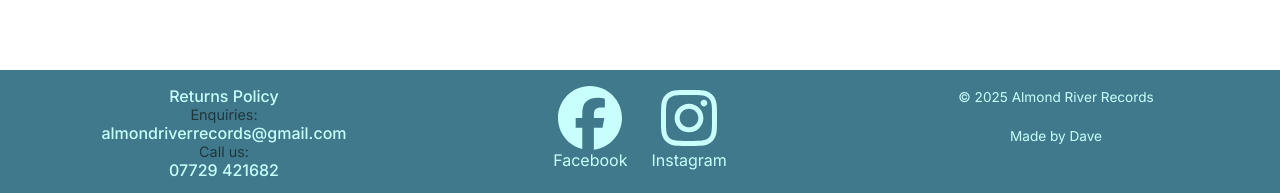
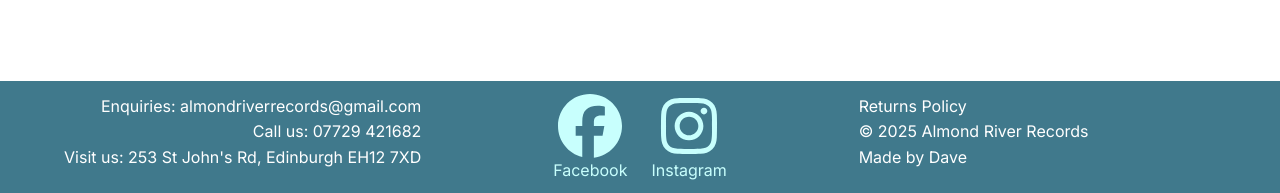
Before and after one commit to dvhzldn/almond-river-records, a Next.js app: page /records in a window 1280 px wide. Shown: the part 604-797 px from the top of the page. Built offline with nearby package versions, Linux system fonts and the light colour scheme; no server answers.

Commit message:
Footer improvements

```diff
--- a/src/app/globals.css
+++ b/src/app/globals.css
@@ -181,22 +181,25 @@ li {
 /* Footer */
 .footer {
 	background: var(--colour-1);
-	padding: 1rem 1.5rem;
+	padding: 0.8rem 1rem;
 	display: grid;
 	grid-template-columns: repeat(3, 1fr);
 	gap: 1rem;
-	text-align: center;
+	text-align: left;
+	line-height: 1.6;
 }
 
 .footer ul {
 	list-style: none;
-	padding: 0;
 	margin: 0;
+	text-align: right;
+	line-height: 1.6;
 }
 
-.footer a {
+.footer a,
+.footer p {
 	font-size: 1rem;
-	color: var(--colour-5);
+	color: var(--colour-7);
 }
 
 /* Social Links */
@@ -216,6 +219,7 @@ li {
 	display: flex;
 	flex-direction: column;
 	align-items: center;
+	color: var(--colour-5);
 }
 
 .socialLinks a:hover {
@@ -225,14 +229,6 @@ li {
 .socialLinks a svg {
 	width: 4rem;
 	height: 4rem;
-}
-
-/* Copyright Text */
-.copyright {
-	margin-top: 0.2rem;
-	font-size: 0.85rem;
-	color: var(--colour-5);
-	text-align: center;
 }
 
 /* Modal */
@@ -324,7 +320,7 @@ li {
 	display: block;
 	margin: 1rem auto 0;
 	background: var(--colour-2);
-	color: white;
+	color: var(--colour-7);
 	border: none;
 	padding: 0.75rem 1.5rem;
 	border-radius: var(--border-radius);
@@ -339,12 +335,12 @@ li {
 
 /* Opening hours */
 .opening-hours {
-	background: var(--colour-1);
+	background: var(--colour-4);
 	padding: 1rem;
 	border-radius: var(--border-radius);
 	box-shadow: 0 2px 4px rgba(0, 0, 0, 0.1);
 	max-width: 600px;
-	color: var(--colour-6);
+	color: var(--colour-7);
 	margin: 0.5rem auto;
 	text-align: left;
 }
@@ -459,7 +455,7 @@ li {
 .filter-menu .filter-toggle {
 	display: none;
 	background: var(--colour-4);
-	color: white;
+	color: var(--colour-7);
 	border: none;
 	border-radius: var(--border-radius);
 	cursor: pointer;
@@ -579,6 +575,11 @@ li {
 
 	.footer {
 		grid-template-columns: 1fr;
+		text-align: center;
+	}
+
+	.footer ul {
+		text-align: center;
 	}
 
 	.container {
--- a/src/components/Footer.tsx
+++ b/src/components/Footer.tsx
@@ -5,22 +5,32 @@ import { faFacebook, faInstagram } from "@fortawesome/free-brands-svg-icons";
 export default function Footer() {
 	return (
 		<footer className="footer">
-			<div className="contact">
+			<div>
 				<ul>
-					<li>
-						<Link href="/returns">Returns Policy</Link>
-					</li>
-					<p>Enquiries:</p>
-					<li>
-						<Link href="mailto:almondriverrecords@gmail.com">
+					<p>
+						Enquiries:{` `}
+						<Link
+							href="mailto:almondriverrecords@gmail.com"
+							target="_blank"
+							rel="noopener noreferrer"
+						>
 							almondriverrecords@gmail.com
 						</Link>
-					</li>
-
-					<p>Call us:</p>
-					<li>
+					</p>
+					<p>
+						Call us:{` `}
 						<Link href="tel:+447729421682">07729 421682</Link>
-					</li>
+					</p>
+					<p>
+						Visit us:{` `}
+						<Link
+							href="https://maps.app.goo.gl/7PSPh1NSHgHinheM9"
+							target="_blank"
+							rel="noopener noreferrer"
+						>
+							{`253 St John's Rd, Edinburgh EH12 7XD`}
+						</Link>
+					</p>
 				</ul>
 			</div>
 			<div className="socialWrapper">
@@ -44,11 +54,11 @@ export default function Footer() {
 				</div>
 			</div>
 			<div>
-				<p className="copyright">
-					© {new Date().getFullYear()} Almond River Records
+				<p>
+					<Link href="/returns">Returns Policy</Link>
 				</p>
-				<br />
-				<p className="copyright">Made by Dave</p>
+				<p>© {new Date().getFullYear()} Almond River Records</p>
+				<p>Made by Dave</p>
 			</div>
 		</footer>
 	);
```
